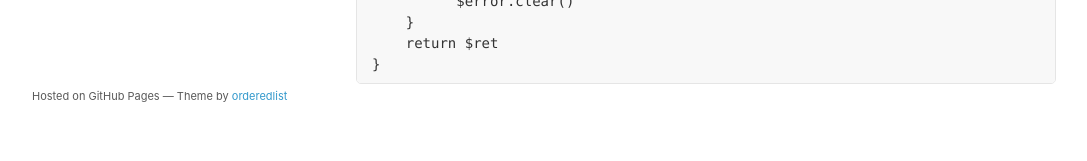
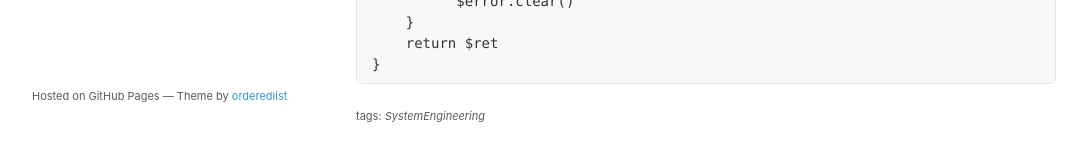
Before and after one commit to tinuwalther/tinuwalther.github.io, a Jekyll site: the page built from _posts/2019-01-28-kms.md, in a window 1280 px wide and 900 px high, scrolled down 1089 px. Shown: the part 725-886 px from the top of the window, without its empty margins (96-1183 px from the left). Built offline with Jekyll 4.4.1, drawn with Linux system fonts in a browser that asks for light colours; our own code applies the rules of GitHub Pages for plain Markdown files; a script that is not in the unit is left out.

Commit message:
Update Template

```diff
--- a/docs/kms.md
+++ b/_posts/2019-01-28-kms.md
@@ -1,4 +1,9 @@
-# Key Management Service Info
+---
+layout: post
+title:  "Key Management Service Info"
+author: Tinu
+tags:   SystemEngineering
+---
 
 ## Registry
 
```
Also changed, not shown: index.md (+0 -4 lines).
